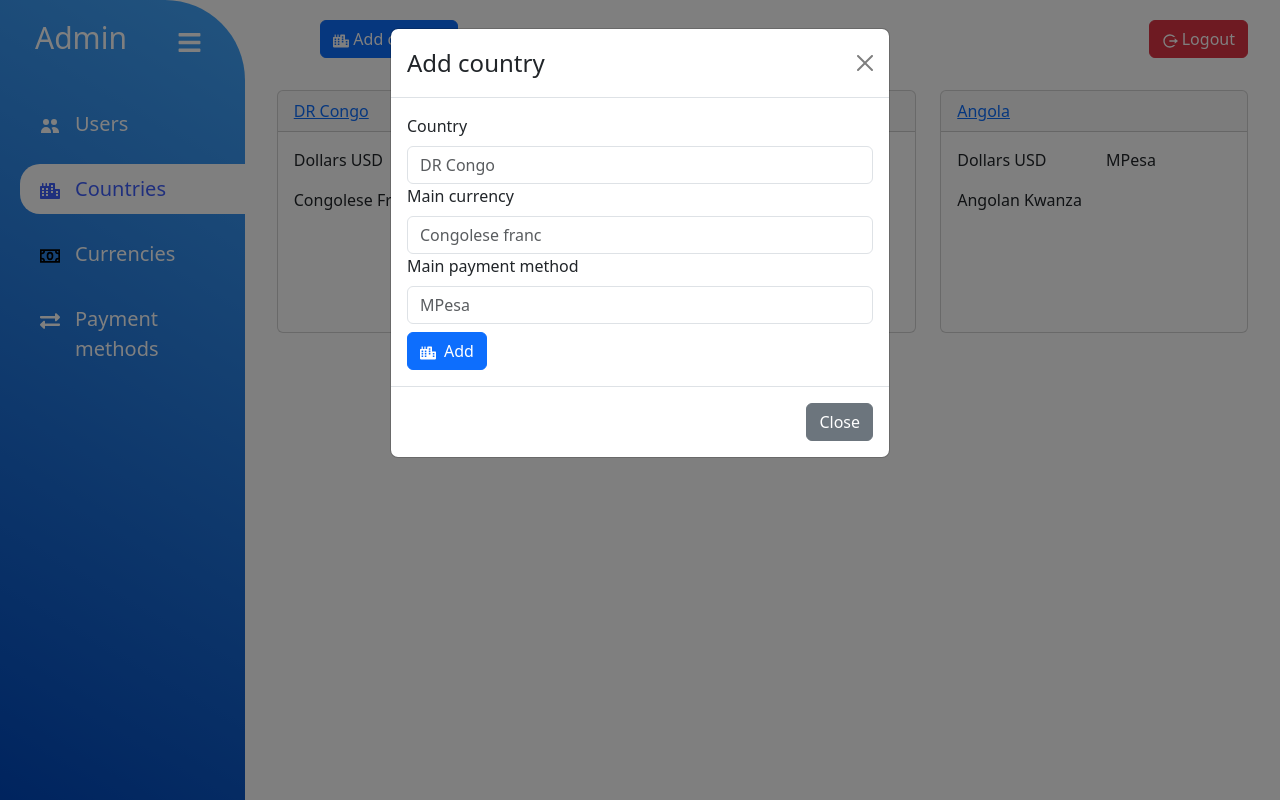
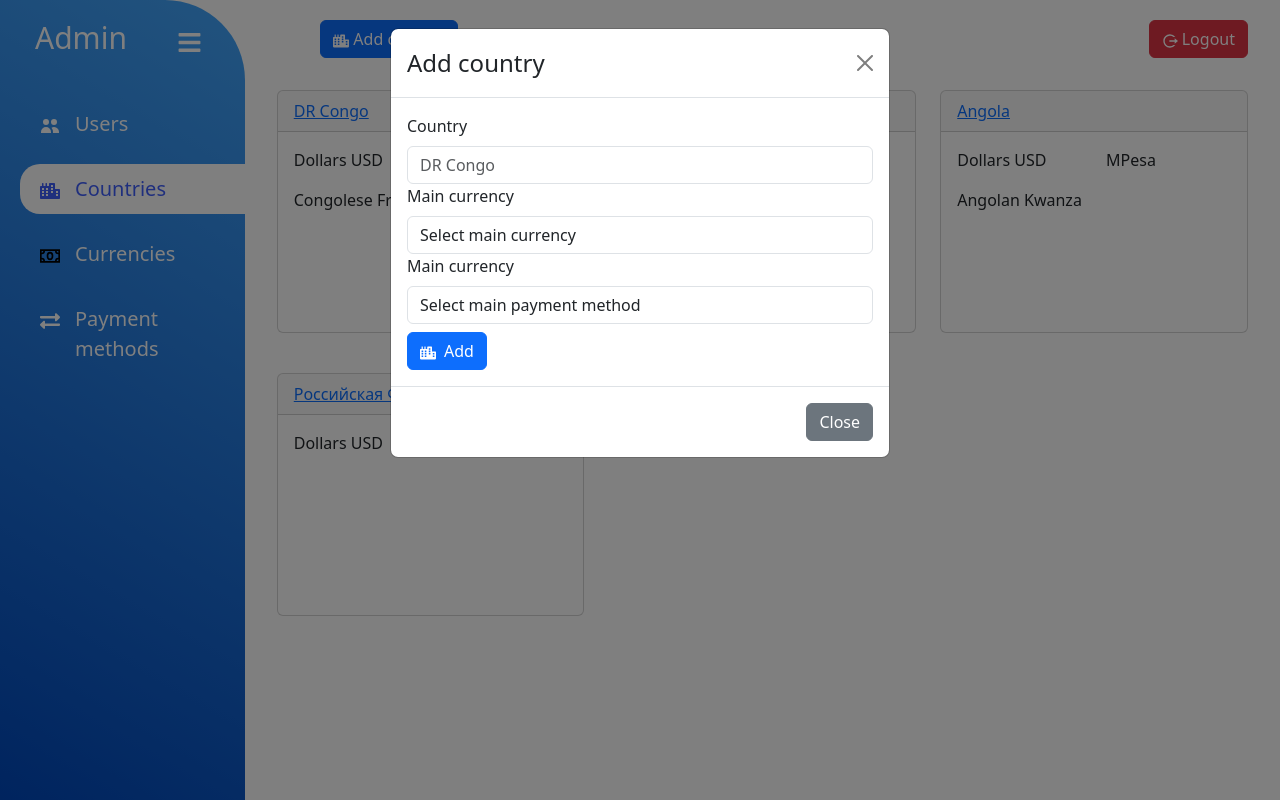
Before and after one commit to bauer318/pri-trans-client, a React (Create React App) app: page /countries in a window 1280 px wide. Both pictures are taken after a click on the button "Add country". Built offline with nearby package versions, Linux system fonts and the light colour scheme; data requests are answered from the project's data file.

Commit message:
post country with his main currency and payment's method in server

```diff
--- a/db.json
+++ b/db.json
@@ -140,6 +140,23 @@
           "paymentMethod": "MPesa"
         }
       ]
+    },
+    {
+      "country": "Российская Федерация",
+      "currencies": [
+        {
+          "id": 1,
+          "currency": "Dollars USD",
+          "symbol": "$"
+        }
+      ],
+      "paymentMethods": [
+        {
+          "id": 3,
+          "paymentMethod": "Sberbank"
+        }
+      ],
+      "id": 4
     }
   ],
   "currencies": [
--- a/src/components/CurrencyHeader.jsx
+++ b/src/components/CurrencyHeader.jsx
@@ -5,7 +5,7 @@ import {GrCurrency} from "react-icons/gr";
 import AddPaymentMethodModal from "../modals/AddPaymentMethodModal";
 import AddCurrencyModal from "../modals/AddCurrencyModal";
 import {useDispatch} from "react-redux";
-import {initializeCurrencie} from "../reducers/currencyReducers";
+import {initializeCurrencies} from "../reducers/currencyReducers";
 
 const CurrencyHeader = () => {
     const [showModal, setShowModal] = useState(false);
--- a/src/modals/AddCountryModal.jsx
+++ b/src/modals/AddCountryModal.jsx
@@ -1,20 +1,49 @@
-import React, {useState} from 'react';
+import React, {useEffect, useState} from 'react';
 import {Form, Modal} from "react-bootstrap";
-import {ImUserPlus} from "react-icons/im";
 import {FaCity} from "react-icons/fa";
+import {useDispatch, useSelector} from "react-redux";
+import {createCountry} from "../reducers/countryReducers";
+import {initializeCurrencies} from "../reducers/currencyReducers";
+import {initializePaymentMethods} from "../reducers/paymentMethodReducers";
 
 const AddCountryModal = ({showModal, handleModal}) => {
-    const [formData, setFormData] = useState({});
+    const [country, setCountry] = useState();
+    const [mainCountryCurrency, setMainCountryCurrency] = useState([]);
+    const [mainCountryPaymentMethod, setMainCountryPaymentMethod] = useState([]);
+    const dispatch = useDispatch();
+    useEffect(()=>{
+        dispatch(initializePaymentMethods())
+    },[]);
+    useEffect(()=>{
+        dispatch(initializeCurrencies())
+    },[]);
     const handleSubmit = (event) => {
         event.preventDefault();
-        // Here you can add your code to post the form data to your backend
-        console.log(formData);
+        const newCountry = {
+            country,
+            currencies:[mainCountryCurrency],
+            paymentMethods:[mainCountryPaymentMethod]
+        }
+        dispatch(createCountry(newCountry));
+        console.log(newCountry);
         handleModal();
     };
+    const currencies = useSelector(state => state.currencies);
+    const pm = useSelector(state=>state.paymentMethods);
     const handleChange = (event) => {
-        const {name, value} = event.target;
-        setFormData({...formData, [name]: value});
+        const country = event.target.value;
+        setCountry(country);
     };
+    const handleCurrencyChange = (event)=>{
+        const currencyId = event.target.value;
+        const selectedCurrency = currencies.find(cur=>cur.id===Number(currencyId));
+        setMainCountryCurrency(selectedCurrency);
+    }
+    const handlePMChange = (event)=>{
+        const pmId = event.target.value;
+        const selectedPm = pm.find(pmEl=>pmEl.id===Number(pmId));
+        setMainCountryPaymentMethod(selectedPm);
+    }
     return (
         <Modal show={showModal} onHide={handleModal}>
             <Modal.Header closeButton>
@@ -32,25 +61,37 @@ const AddCountryModal = ({showModal, handleModal}) => {
                             onChange={handleChange}
                         />
                     </Form.Group>
-                    <Form.Group controlId="formBasicCurrency">
+                    <Form.Group controlId="formBasicMainCurrency">
                         <Form.Label>Main currency</Form.Label>
-                        <Form.Control
-                            type="text"
-                            placeholder="Congolese franc"
-                            name="currency"
-                            required={true}
-                            onChange={handleChange}
-                        />
+                        <Form.Control as="select"
+                                      name="currencies"
+                                      required={true}
+                                      onChange={handleCurrencyChange}
+                        >
+                            <option value="">Select main currency</option>
+                            {
+                                currencies.map(currency=>
+                                    <option value={currency.id} key={currency.id}>{currency.currency}</option>
+                                )
+                            }
+
+                        </Form.Control>
                     </Form.Group>
-                    <Form.Group controlId="formBasicPM">
-                        <Form.Label>Main payment method</Form.Label>
-                        <Form.Control
-                            type="text"
-                            placeholder="MPesa"
-                            name="paymentMethod"
-                            required={true}
-                            onChange={handleChange}
-                        />
+                    <Form.Group controlId="formBasicMainPM">
+                        <Form.Label>Main currency</Form.Label>
+                        <Form.Control as="select"
+                                      name="paymentMethods"
+                                      required={true}
+                                      onChange={handlePMChange}
+                        >
+                            <option value="">Select main payment method</option>
+                            {
+                                pm.map(pmEl=>
+                                    <option value={pmEl.id} key={pmEl.id}>{pmEl.paymentMethod}</option>
+                                )
+                            }
+
+                        </Form.Control>
                     </Form.Group>
                     <div className={"mt-2"}>
                         <button className={"btn btn-primary"} type={"submit"}><span className={"me-2"}><i><FaCity/></i></span>Add
--- a/src/pages/CountryList.jsx
+++ b/src/pages/CountryList.jsx
@@ -3,6 +3,8 @@ import CountryHeader from "../components/CountryHeader";
 import CountryCard from "../components/CountryCard";
 import {useDispatch, useSelector} from "react-redux";
 import {initializeCountries} from "../reducers/countryReducers";
+import {initializePaymentMethods} from "../reducers/paymentMethodReducers";
+import {initializeCurrencies} from "../reducers/currencyReducers";
 
 const CountryList = () => {
     const dispatch = useDispatch();
--- a/src/pages/CurrencyList.jsx
+++ b/src/pages/CurrencyList.jsx
@@ -2,12 +2,12 @@ import React, {useEffect} from 'react';
 import CurrencyHeader from "../components/CurrencyHeader";
 import CurrencyTable from "../components/CurrencyTable";
 import {useDispatch} from "react-redux";
-import {initializeCurrencie} from "../reducers/currencyReducers";
+import {initializeCurrencies} from "../reducers/currencyReducers";
 
 const CurrencyList = () => {
     const dispatch = useDispatch();
     useEffect(()=>{
-        dispatch(initializeCurrencie())
+        dispatch(initializeCurrencies())
     },[]);
     return (
         <div className={"container"}>
--- a/src/reducers/countryReducers.jsx
+++ b/src/reducers/countryReducers.jsx
@@ -10,6 +10,9 @@ const countrySlice = createSlice({
         setCountries(state, action) {
             return action.payload;
         },
+        appendCountry(state, action){
+            state.push(action.payload);
+        }
     }
 });
 
@@ -20,6 +23,12 @@ export const initializeCountries = () => {
     }
 }
 
+export const createCountry = country=>{
+    return async dispatch =>{
+        const newCountry = await countryService.createNew(country);
+        dispatch(appendCountry(newCountry));
+    }
+}
 
-export const {setCountries} = countrySlice.actions;
+export const {setCountries,appendCountry} = countrySlice.actions;
 export default countrySlice.reducer;
--- a/src/reducers/currencyReducers.jsx
+++ b/src/reducers/currencyReducers.jsx
@@ -14,7 +14,7 @@ const currencySlice = createSlice({
     }
 })
 
-export const initializeCurrencie = ()=>{
+export const initializeCurrencies = ()=>{
     return async dispatch =>{
         const currencies = await currencyService.getAll();
         dispatch(setCurrencies(currencies));
--- a/src/services/Countries.jsx
+++ b/src/services/Countries.jsx
@@ -3,9 +3,19 @@ import axios from "axios";
 
 const baseUrl = 'http://localhost:3001/countries';
 
-const getAll = async ()=>{
+const getAll = async () => {
     const response = await axios.get(baseUrl);
     return response.data;
 }
 
-export default {getAll};
+const createNew = async (country) => {
+    const object = {
+        country:country.country,
+        currencies:country.currencies,
+        paymentMethods:country.paymentMethods
+    }
+    const response = await axios.post(baseUrl,object);
+    return response.data;
+}
+
+export default {getAll,createNew};
```
